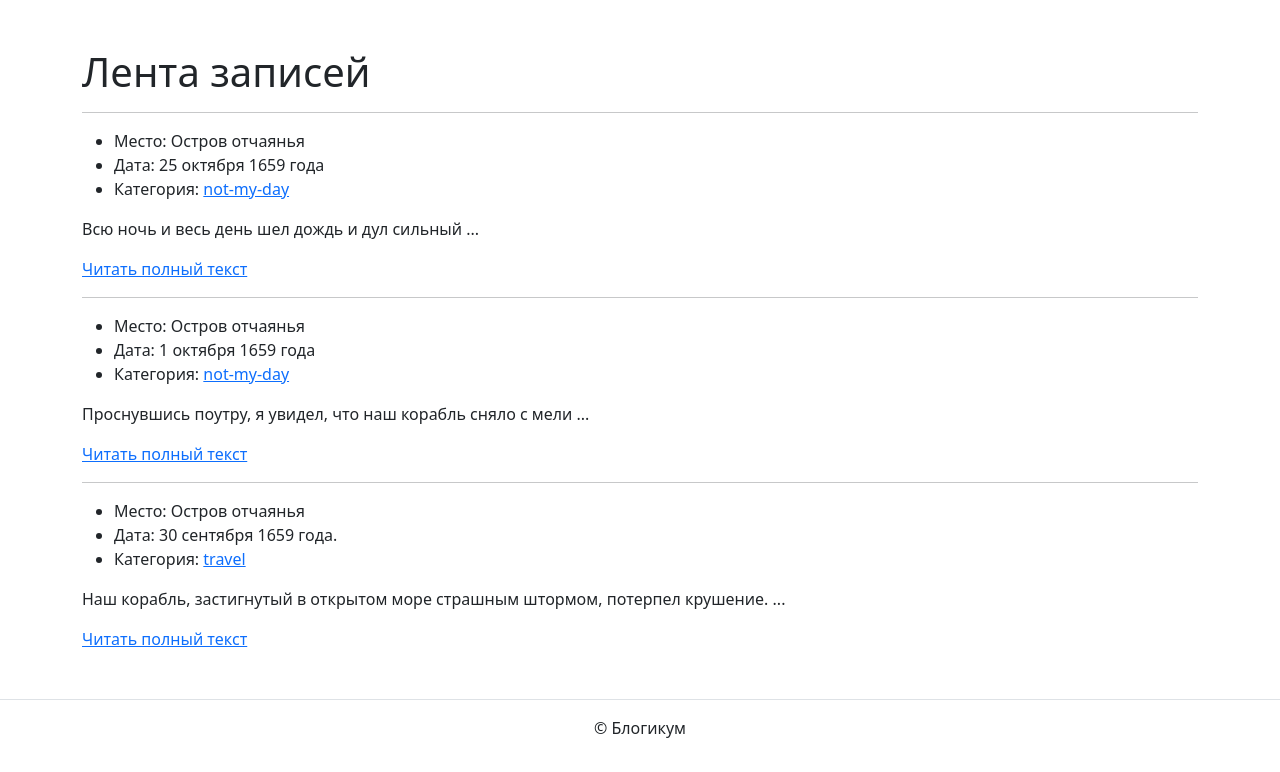
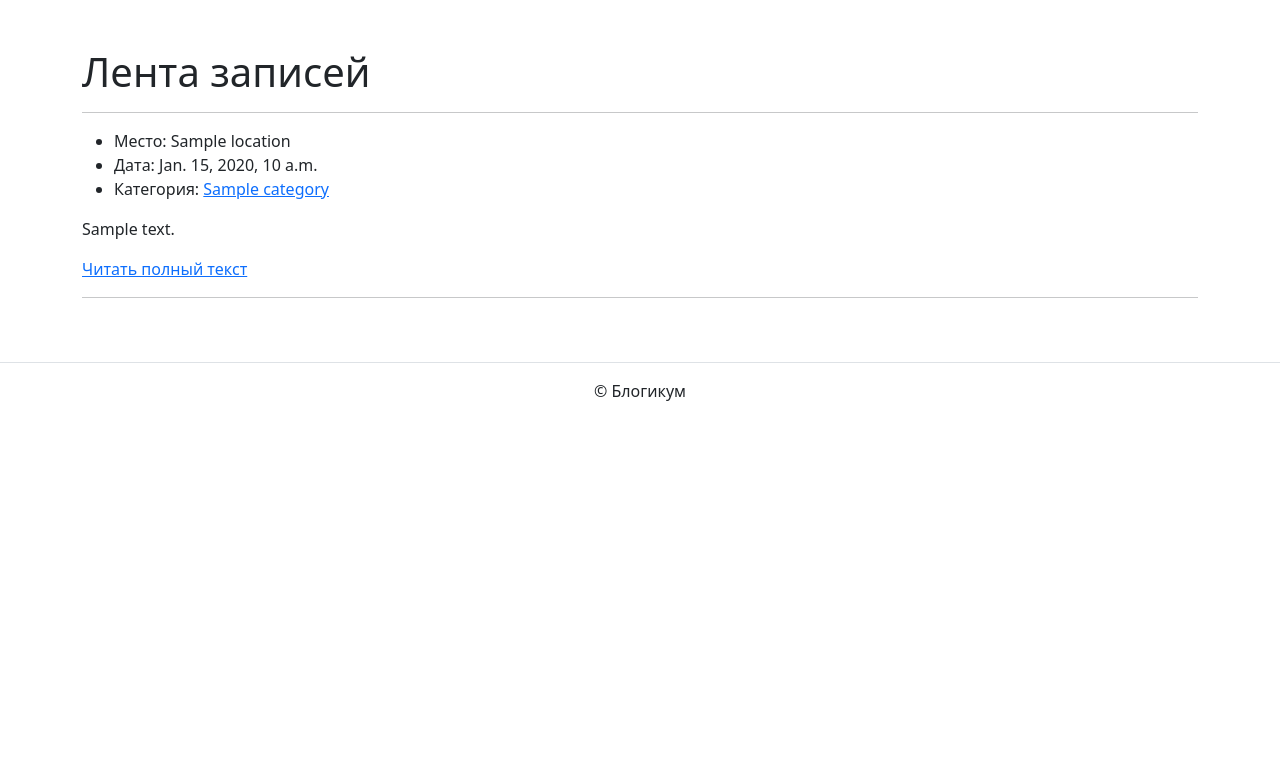
Before and after one commit to Udav11/django_sprint1, a Django app: template blogicum/templates/blog/index.html in a window 1280 px wide. Shown: the part 56-828 px from the top of the page. After the commit the page ends 457 px from the top, so only its background shows below. Run offline with Django 3.2, Linux system fonts and the light colour scheme; the template is opened without the code that fills it: most values are stand-ins (such as "Sample title", 1, 10 or a date in 2020); some libraries are stand-ins or nearby versions.

Commit message:
пред_ревью

```diff
--- a/blogicum/blog/views.py
+++ b/blogicum/blog/views.py
@@ -43,7 +43,8 @@ posts = [
 ]
 def index(request):
     template = 'blog/index.html'
-    return render(request, template)
+    context = {'posts': posts}
+    return render(request, template, context)
 
 def post_detail(request, pk):
     template = 'blog/detail.html'
--- a/blogicum/templates/blog/detail.html
+++ b/blogicum/templates/blog/detail.html
@@ -19,7 +19,7 @@
         </li>
       </ul>
       <p>
-        {{ posts.text }}
+        {{ posts.text|linebreaksbr }}
       </p>
     </article>
   </div>
--- a/blogicum/templates/blog/index.html
+++ b/blogicum/templates/blog/index.html
@@ -8,63 +8,28 @@
   <div class="container py-5">
     <h1>Лента записей</h1>
     <!-- Перебираем в цикле все посты -->
+    {% for dict in posts %}
     <hr>
     <article>
       <ul>
         <li>
-          Место: Остров отчаянья
+          Место: {{ dict.location }}
         </li>
         <li>
-          Дата: 25 октября 1659 года
+          Дата: {{ dict.date }}
         </li>
         <li>
-          Категория: <a href="not-my-day">not-my-day</a>
+          Категория: <a href="category/{{ dict.category }}">{{ dict.category }}</a>
         </li>
       </ul>
       <!-- Первые 10 слов -->
       <p>
-        Всю ночь и весь день шел дождь и дул сильный ...
+        {{ dict.text|truncatewords:10 }}
       </p>
-      <a href="posts/0">Читать полный текст</a>
+      <a href="posts/{{ dict.id }}">Читать полный текст</a>
     </article>
-    <hr>
-    <article>
-      <ul>
-        <li>
-          Место: Остров отчаянья
-        </li>
-        <li>
-          Дата: 1 октября 1659 года
-        </li>
-        <li>
-          Категория: <a href="not-my-day">not-my-day</a>
-        </li>
-      </ul>
-      <!-- Первые 10 слов -->
-      <p>
-        Проснувшись поутру, я увидел, что наш корабль сняло с мели ...
-      </p>
-      <a href="posts/1">Читать полный текст</a>
-    </article>
-    <hr>
-    <article>
-      <ul>
-        <li>
-          Место: Остров отчаянья
-        </li>
-        <li>
-          Дата: 30 сентября 1659 года.
-        </li>
-        <li>
-          Категория: <a href="travel">travel</a>
-        </li>
-      </ul>
-      <!-- Первые 10 слов -->
-      <p>
-        Наш корабль, застигнутый в открытом море страшным штормом, потерпел крушение. ...
-      </p>
-      <a href="posts/2">Читать полный текст</a>
-    </article>
-  </div>
+    {% if forloop.last %}<hr>{% endif %}
+    {% endfor %}
+
 </main>
 {% endblock %}
```
